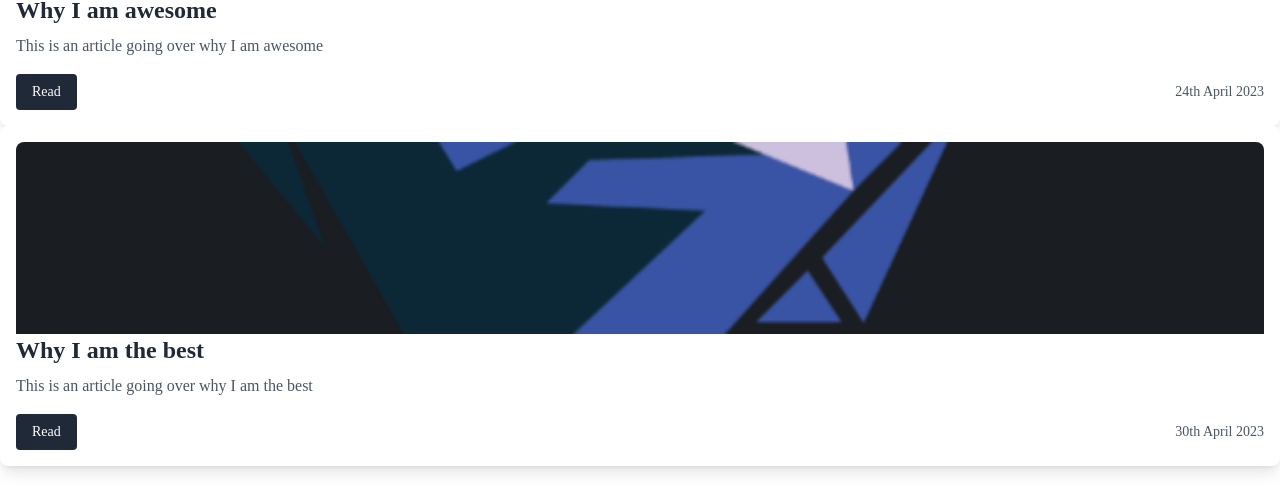
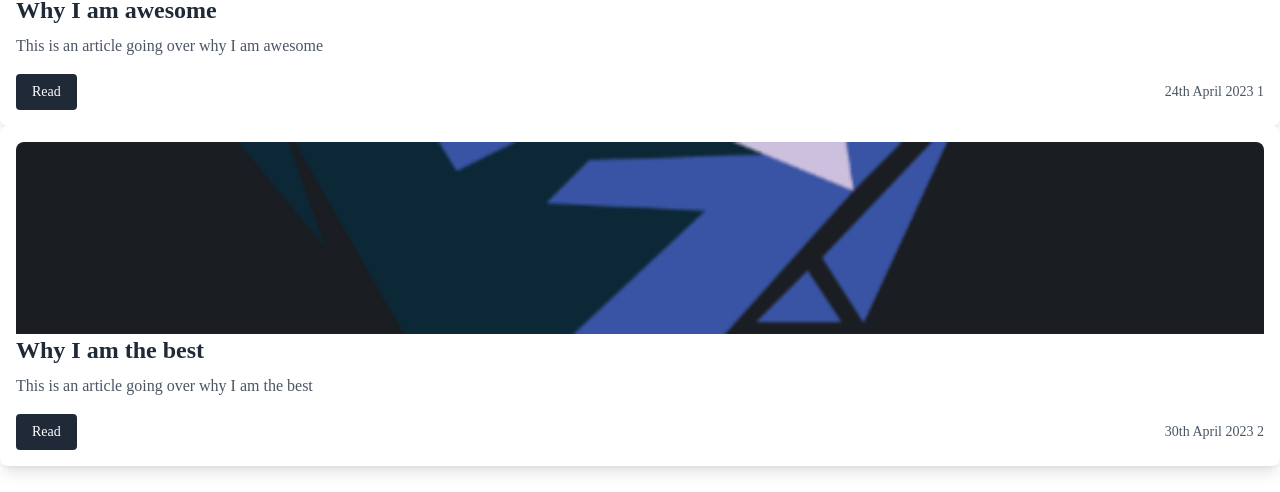
Before and after one commit to Jayko001/my-portfolio, a React (Vite) app: page /blog in a window 1280 px wide. Shown: the part 262-754 px from the top of the page. Built offline with nearby package versions, Linux system fonts and the light colour scheme.

Commit message:
basic blog

```diff
--- a/package.json
+++ b/package.json
@@ -26,8 +26,8 @@
   },
   "devDependencies": {
     "@types/jquery": "^3.5.16",
-    "@types/react": "^18.0.28",
-    "@types/react-dom": "^18.0.11",
+    "@types/react": "^18.2.11",
+    "@types/react-dom": "^18.2.4",
     "@typescript-eslint/eslint-plugin": "^5.57.1",
     "@typescript-eslint/parser": "^5.57.1",
     "@vitejs/plugin-react": "^4.0.0",
--- a/src/components/BlogCard.tsx
+++ b/src/components/BlogCard.tsx
@@ -1,4 +1,3 @@
-import React from "react";
 import { Link } from "react-router-dom"
 
 type Props = {
@@ -24,7 +23,7 @@ const BlogCard = ({id, title, description, date, link, image }: Props) => {
             </div>
             <div className="flex items-center justify-between mt-4">
                 <Link to={link} className="px-4 py-2 text-sm font-medium text-white bg-gray-800 rounded hover:bg-gray-700"> Read </Link>
-                <p className="text-sm font-medium text-gray-600">{date}</p>
+                <p className="text-sm font-medium text-gray-600">{date} {id}</p>
             </div>
         </div>
     );
--- a/src/data/blogs.ts
+++ b/src/data/blogs.ts
@@ -4,7 +4,7 @@ export const blogs = [
     {
         id: 1,
         title: "Why I am awesome",
-        content: "This is a blog post about why I am awesome. It talks about my personal experiences, my skills, and my achievements...",
+        content: "# This is a blog post about why I am awesome\n\n ### This is going to be a short post\n\n It talks about my personal experiences, my skills, and my achievements...",
         date: "24th April 2023",
     },
     {
--- a/src/pages/BlogPost.tsx
+++ b/src/pages/BlogPost.tsx
@@ -1,7 +1,6 @@
-import React from "react";
 import { useParams } from "react-router-dom";
 import { blogs } from "../data/blogs";
-// import ReactMarkdown from 'react-markdown';
+import ReactMarkdown from 'react-markdown';
 
 const BlogPost = () => {
     const { id } = useParams<{ id: string }>();
@@ -15,7 +14,6 @@ const BlogPost = () => {
         <div>
             <h1>{blogPost.title}</h1>
             <ReactMarkdown>{blogPost.content}</ReactMarkdown>
-            <p>{blogPost.description}</p>
             <p>{blogPost.date}</p>
         </div>
     );
--- a/src/pages/blog.tsx
+++ b/src/pages/blog.tsx
@@ -1,4 +1,4 @@
-import React from "react"
+// import React from "react"
 import BlogCard from "../components/BlogCard"
 
 export default function Blog (){
```
Also changed, not shown: 1 other file (tests, documents, lock files or other folders).
